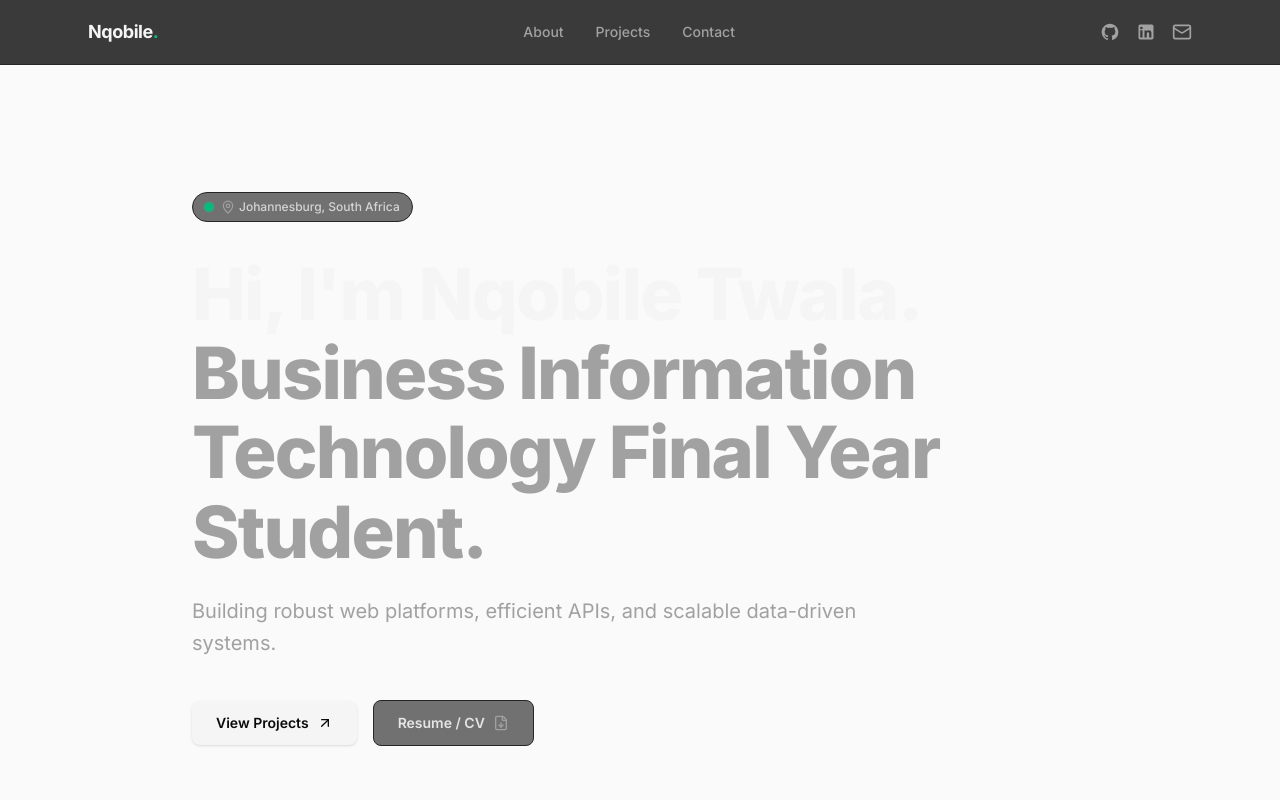
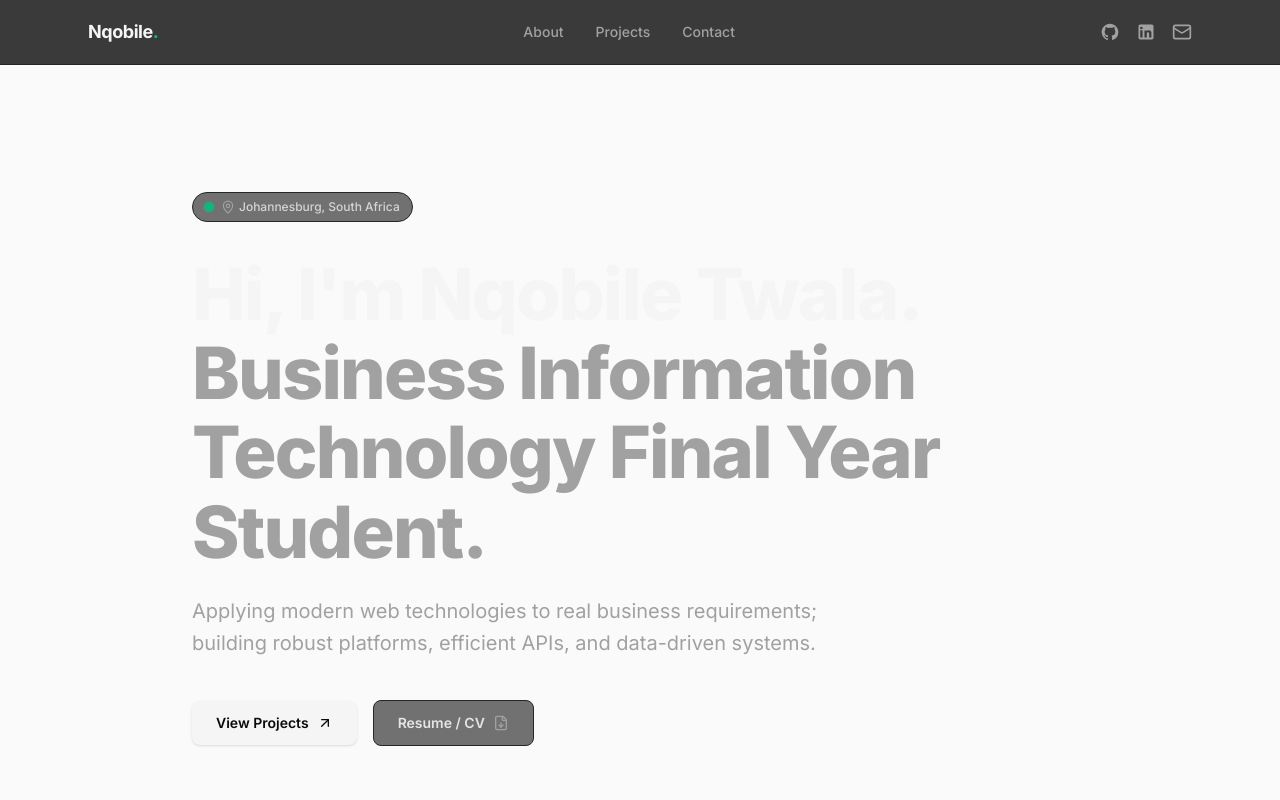
Before and after one commit to NqobileTwala/Profile-website, a Next.js app: page / in a window 1280 px wide. Shown: the top 800 px of the page. Built offline with nearby package versions, Linux system fonts and the light colour scheme.

Commit message:
update tagline in portfolioData for improved clarity and relevance

```diff
--- a/src/app/data/portfolio.ts
+++ b/src/app/data/portfolio.ts
@@ -16,7 +16,7 @@ export const portfolioData = {
   personal: {
     name: "Nqobile Twala",
     role: "Business Information Technology Final Year Student",
-    tagline: "Building robust web platforms, efficient APIs, and scalable data-driven systems.",
+    tagline: "Applying modern web technologies to real business requirements; building robust platforms, efficient APIs, and data-driven systems.",
     location: "Johannesburg, South Africa",
     email: "nqobiletwala02@gmail.com",
     github: "https://github.com/NqobileTwala",
```
